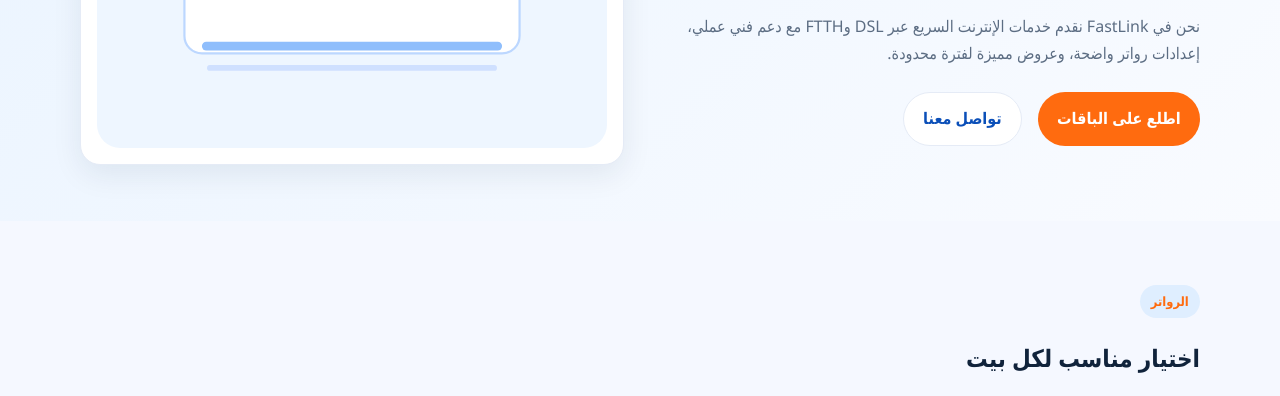
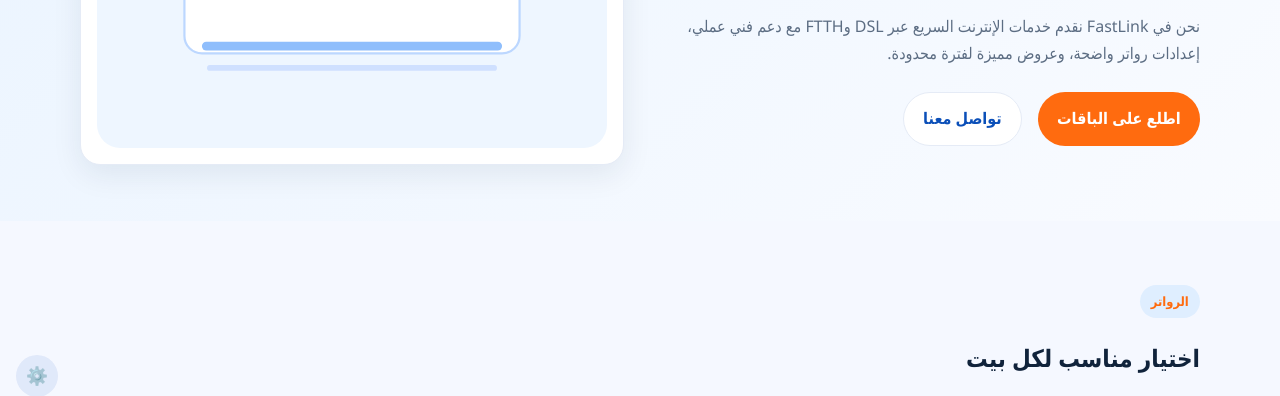
Before and after one commit to AhmedShihata/Fastlink, a plain HTML site: page index.html in a window 1280 px wide. Shown: the part 387-783 px from the top of the page. Drawn offline with Linux system fonts and the light colour scheme.

Commit message:
Refactor styles.css with updated CSS variables and rules

```diff
--- a/styles.css
+++ b/styles.css
@@ -284,6 +284,28 @@ a {
   color: #dceeff;
 }
 
+.admin-float-btn {
+  position: fixed;
+  left: 1rem;
+  bottom: 1rem;
+  width: 42px;
+  height: 42px;
+  border-radius: 50%;
+  background: rgba(11, 79, 184, 0.12);
+  color: var(--primary-dark);
+  display: grid;
+  place-items: center;
+  font-size: 1.1rem;
+  opacity: 0.7;
+  transition: opacity 0.2s ease, transform 0.2s ease;
+  z-index: 30;
+}
+
+.admin-float-btn:hover {
+  opacity: 1;
+  transform: scale(1.05);
+}
+
 .router-mode-btn {
   margin-top: 0.9rem;
   width: 100%;
```
